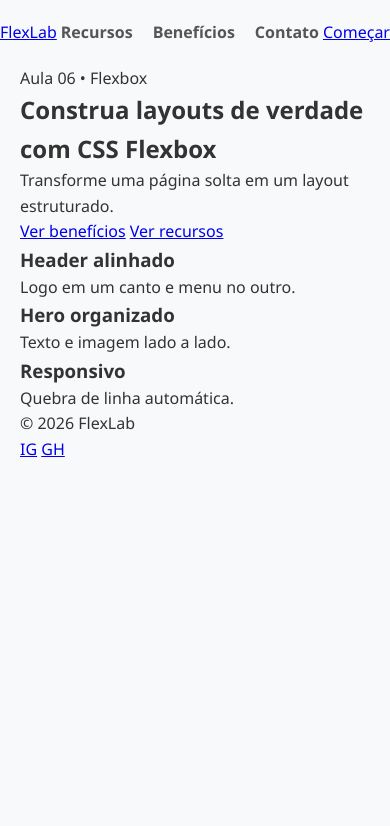
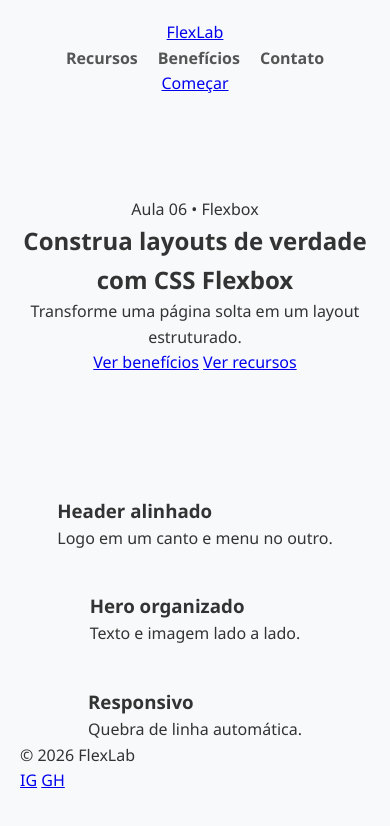
Before and after one commit to M4TTHZ/FaculdadeWeb, a plain HTML site: page index.html in a window 390 px wide. Drawn offline with Linux system fonts and the light colour scheme.

Commit message:
Feat: css

```diff
--- a/estilo.css
+++ b/estilo.css
@@ -34,3 +34,35 @@ line-height: 1.6;
 .nav-link:hover {
     color: #007BFF;
 }
+
+.hero-content {
+    display: flex;
+    align-items: center;
+    padding: 80px 0;
+    gap: 40px;
+}
+
+.hero-text, .hero-media {
+    flex: 1;
+}
+
+.cards {
+    display: flex;
+    gap: 40px;
+    align-items: center;
+    justify-content: space-around;
+}
+
+@media (max-width: 760px) {
+    .header-content {
+        flex-direction: column;
+        text-align: center;
+    }
+    .hero-content {
+        flex-direction: column;
+        text-align: center;
+    }
+    .cards {
+        flex-direction: column;
+    }
+}
```
